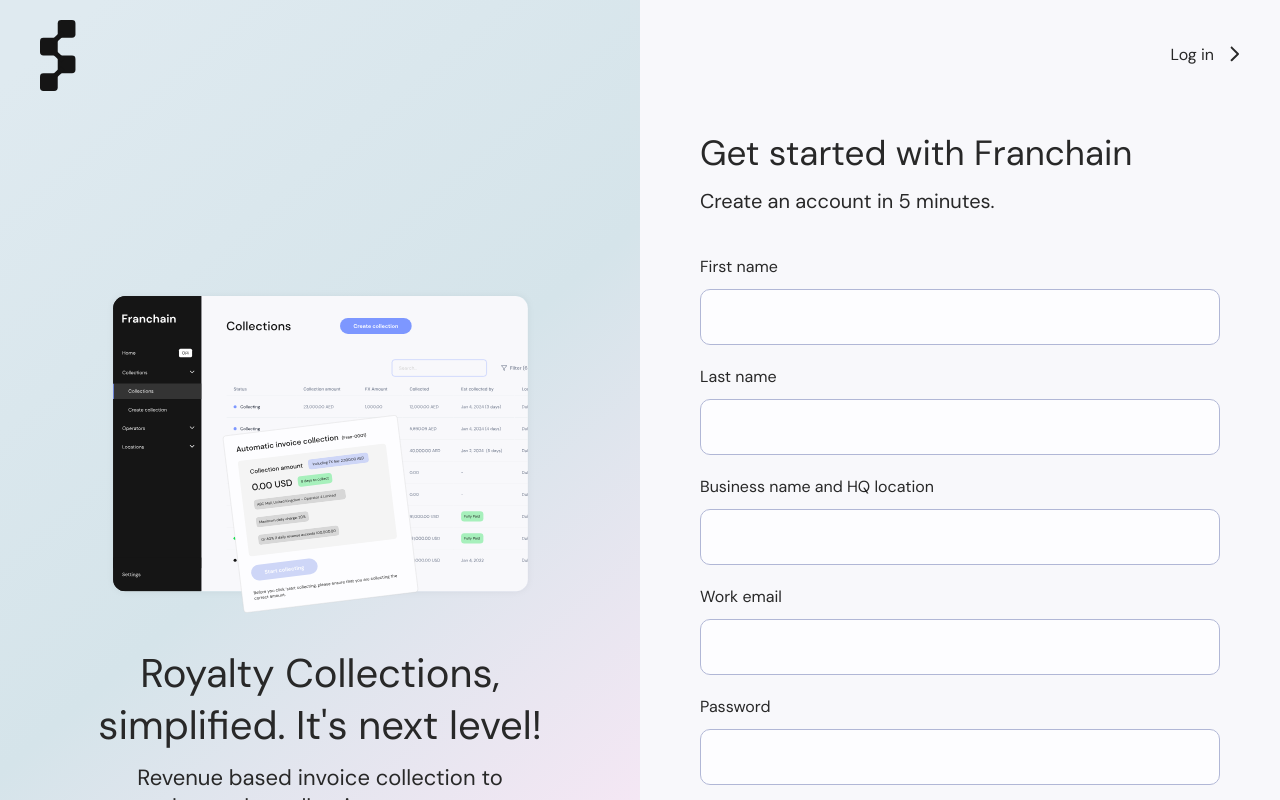
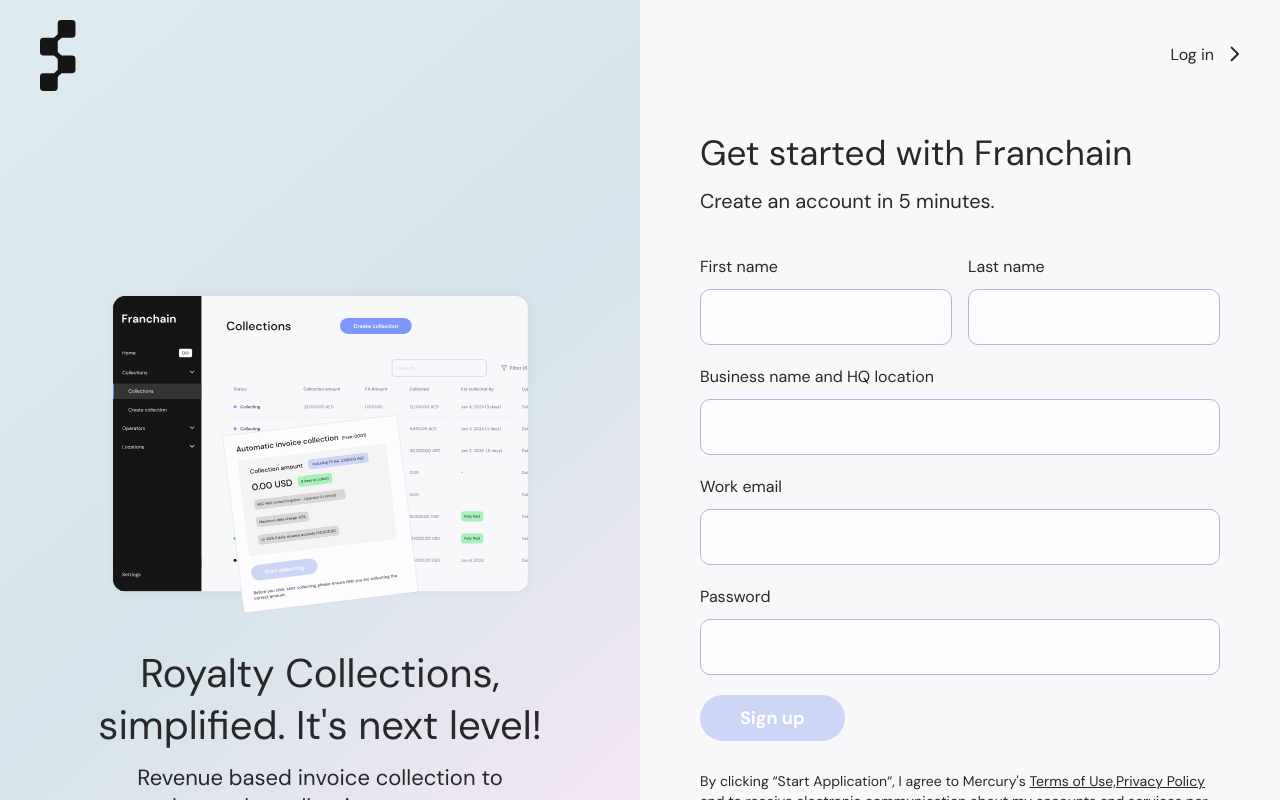
Before and after one commit to Okoli-Ryan/franchain-ui-test, a React (Vite) app: page /signup in a window 1280 px wide. Built offline with nearby package versions, Linux system fonts and the light colour scheme.

Commit message:
form validation

```diff
--- a/package.json
+++ b/package.json
@@ -15,7 +15,8 @@
     "postcss": "^8.4.38",
     "react": "^18.2.0",
     "react-dom": "^18.2.0",
-    "react-router-dom": "^6.23.1"
+    "react-router-dom": "^6.23.1",
+    "zod": "^3.23.8"
   },
   "devDependencies": {
     "@types/react": "^18.2.66",
--- a/src/forms/Button/Button.tsx
+++ b/src/forms/Button/Button.tsx
@@ -11,7 +11,7 @@
 		icon={icon}
 		type="primary"
 		className={twMerge(
-			"bg-primary hover:!bg-primary/80 disabled:bg-disabled text-xs md:text-[18px] px-6 md:px-10 py-[9px] md:py-[15px] h-max font-semibold active:bg-primary/80 *:text-white rounded-[36px] md:rounded-[60px]",
+			"bg-blue-500 hover:!bg-blue-500/80 disabled:!bg-primary outline-none border-none disabled:bg-disabled text-xs md:text-[18px] px-6 md:px-10 py-[9px] md:py-[15px] h-max font-semibold active:bg-blue-500/80 *:text-white rounded-[36px] md:rounded-[60px]",
 			icon ? "flex gap-2 items-center" : "",
 			className
 		)}
--- a/src/layout/AuthLayout/AuthLayout.tsx
+++ b/src/layout/AuthLayout/AuthLayout.tsx
@@ -11,7 +11,7 @@
 			<div className="w-full justify-center flex">
 				<div className="max-w-[1300px] w-full grid grid-cols-1 lg:grid-cols-2 z-10  relative">
 					<div className="h-[110px] flex items-center px-10 absolute">
-						<img src={Logo} alt="logo" className="left-10 top-5 hidden md:block" />
+						<img src={Logo} alt="logo" className="left-10 top-5 hidden lg:block" />
 					</div>
 					<div className="lg:flex justify-center items-center flex-col h-full px-[60px] hidden py-[290px]">
 						<img src={AuthImage} alt="auth-image" className="max-w-[427px] w-full h-auto" />
--- a/src/pages/Signup/Signup.tsx
+++ b/src/pages/Signup/Signup.tsx
@@ -8,7 +8,7 @@
 import useSignup from './useSignup';
 
 export default function Signup() {
-	const { form, goToLogin } = useSignup();
+	const { form, goToLogin, isValid } = useSignup();
 
 	return (
 		<div>
@@ -25,11 +25,13 @@
 					<h2 className="font-medium text-accent leading-[45.57px] text-[22px] md:text-[35px]">Get started with Franchain</h2>
 					<div className="mt-1.5 md:mt-2.5 text-base md:text-xl">Create an account in 5 minutes.</div>
 				</div>
-				<Form layout="vertical" className="mt-6 md:mt-10" form={form}>
-					<Input label="First name" name="firstname" />
-					<Input label="Last name" name="lastname" />
+				<Form layout="vertical" className="mt-6 md:mt-10" form={form} validateTrigger={["onChange", "onMount"]}>
+					<div className="grid grid-cols-2 gap-4">
+						<Input label="First name" name="firstName" />
+						<Input label="Last name" name="lastName" />
+					</div>
 					<Input label="Business name and HQ location" name="businessName" />
-					<Input label="Work email" name="email" inputProps={{ type: "email" }} />
+					<Input label="Work email" name="email" inputProps={{ type: "email" }} rules={[{ type: "email", message: "Please enter a valid email" }]} />
 					<Input
 						label="Password"
 						name="password"
@@ -43,7 +45,7 @@
 							},
 						]}
 					/>
-					<Button className="mt-3 md:mt-5" htmlType="submit">
+					<Button className="mt-3 md:mt-5" htmlType="submit" disabled={!isValid}>
 						Sign up
 					</Button>
 				</Form>
--- /dev/null
+++ b/src/pages/Signup/Signup.utils.ts
@@ -0,0 +1,9 @@
+import { z } from 'zod';
+
+export const SIGNUP_SCHEMA = z.object({
+	firstName: z.string().nonempty("First name is required"),
+	lastName: z.string().nonempty("Last name is required"),
+	email: z.string().email("Invalid email format").nonempty("Email is required"),
+	businessName: z.string().nonempty("Business name is required"),
+	password: z.string().min(12, "Password must be at least 12 characters").nonempty("Password is required"),
+});
--- a/src/pages/Signup/useSignup.ts
+++ b/src/pages/Signup/useSignup.ts
@@ -1,13 +1,18 @@
 import { Form } from 'antd';
 import { useNavigate } from 'react-router-dom';
 
+import { SIGNUP_SCHEMA } from './Signup.utils';
+
 export default function useSignup() {
 	const [form] = Form.useForm();
-    const navigate = useNavigate();
+	const navigate = useNavigate();
+	Form.useWatch([], form);
 
 	function goToLogin() {
 		navigate("/");
 	}
 
-	return { form, goToLogin };
+	const isValid = SIGNUP_SCHEMA.safeParse(form.getFieldsValue()).success;
+
+	return { form, goToLogin, isValid };
 }
```
Also changed, not shown: 1 other file (tests, documents, lock files or other folders).
